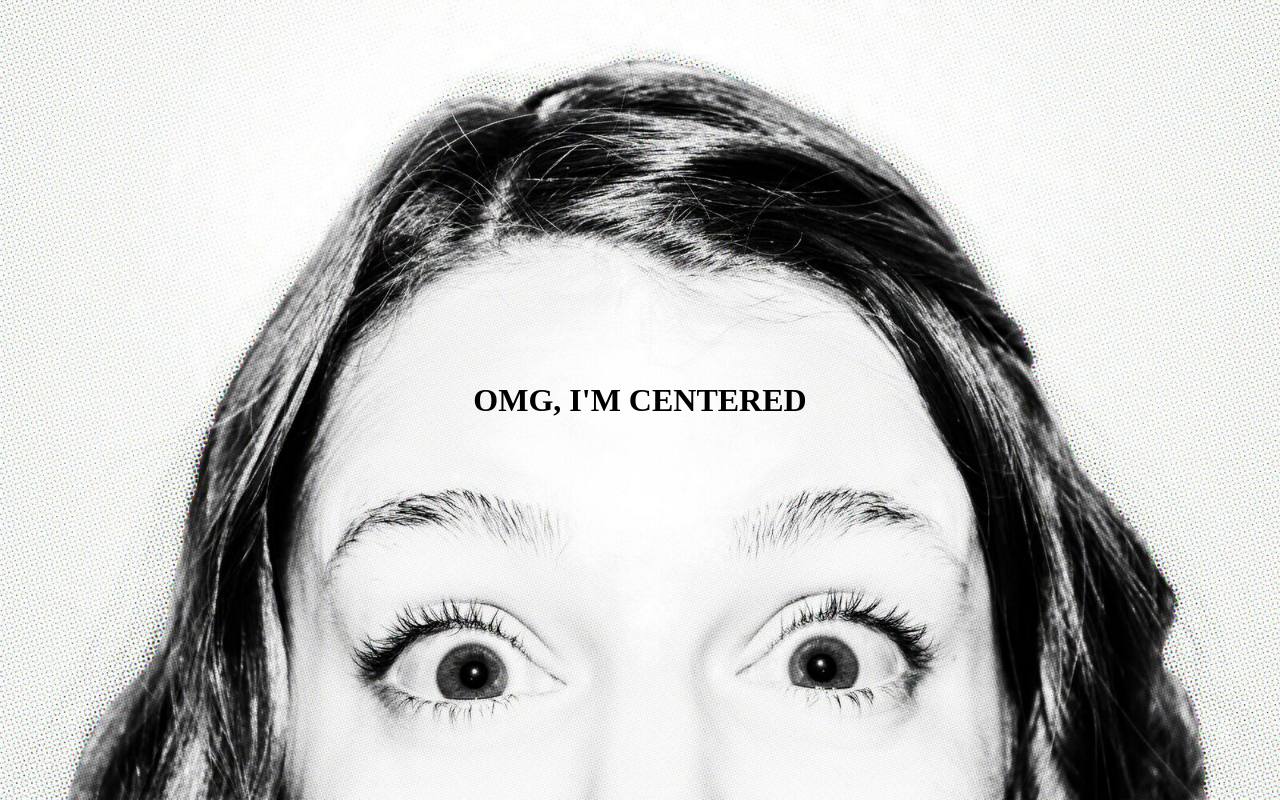
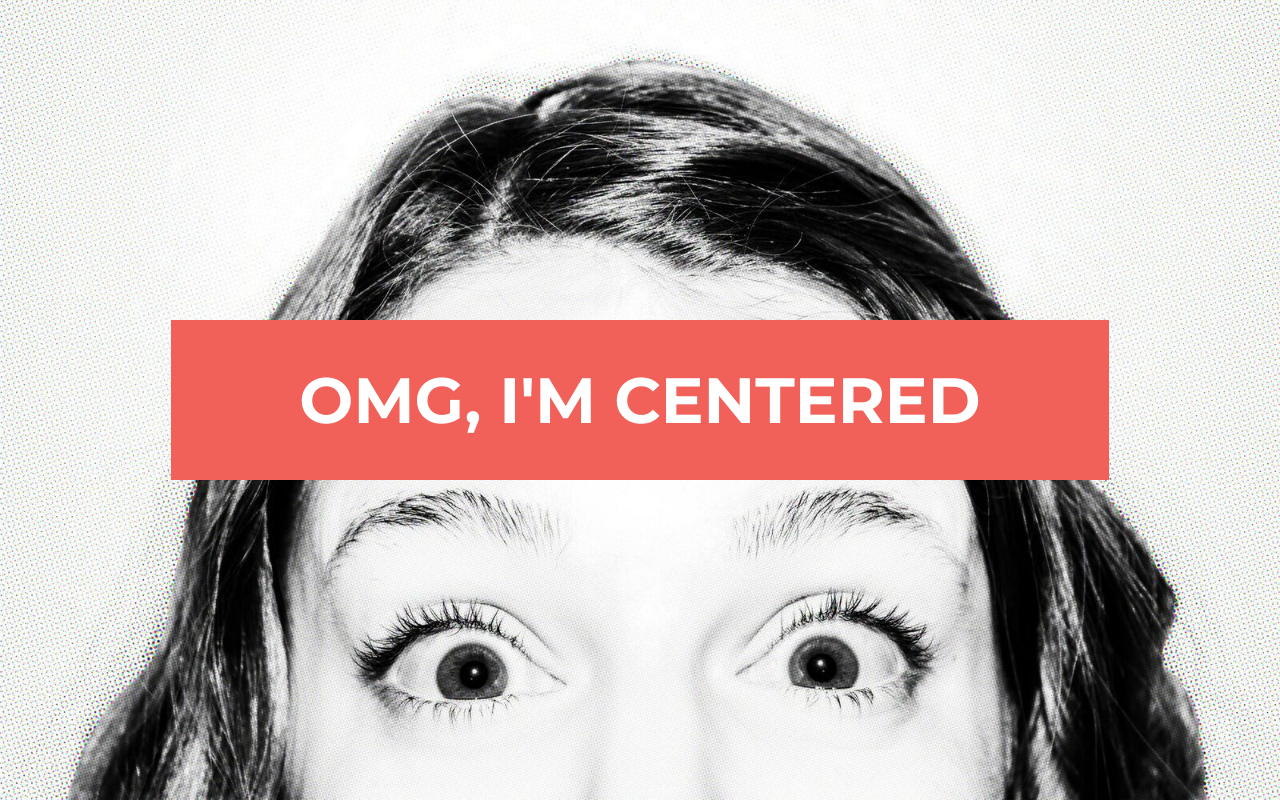
Before and after one commit to kaitlynfortin/skillcrush-center-flexbox-starter, a plain HTML site: page index.html in a window 1280 px wide. Drawn offline with Linux system fonts and the light colour scheme.

Commit message:
centered headline and added styling

```diff
--- a/css/style.css
+++ b/css/style.css
@@ -1,12 +1,10 @@
-html {
+html, body {
     height: 100%;
     margin: 0;
     font-size: 16px;
 }
 
 body {
-    height: 100%;
-    margin: 0;
     display: flex;
     justify-content: center;
     align-items: center;
@@ -16,5 +14,12 @@ body {
 }
 
 h1 {
-
+    display: flex;
+    align-items: center;
+    font-family: 'Montserrat', sans-serif;
+    font-size: 4em;
+    color: #fff;
+    background: #f16059;
+    padding: 0 10%;
+    height: 10rem;
 }
```
